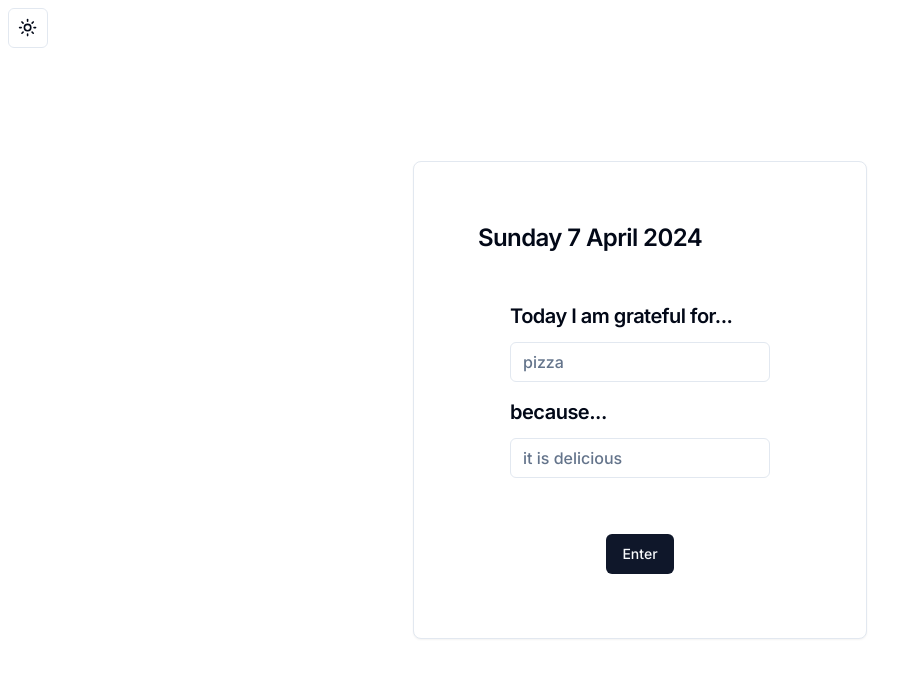
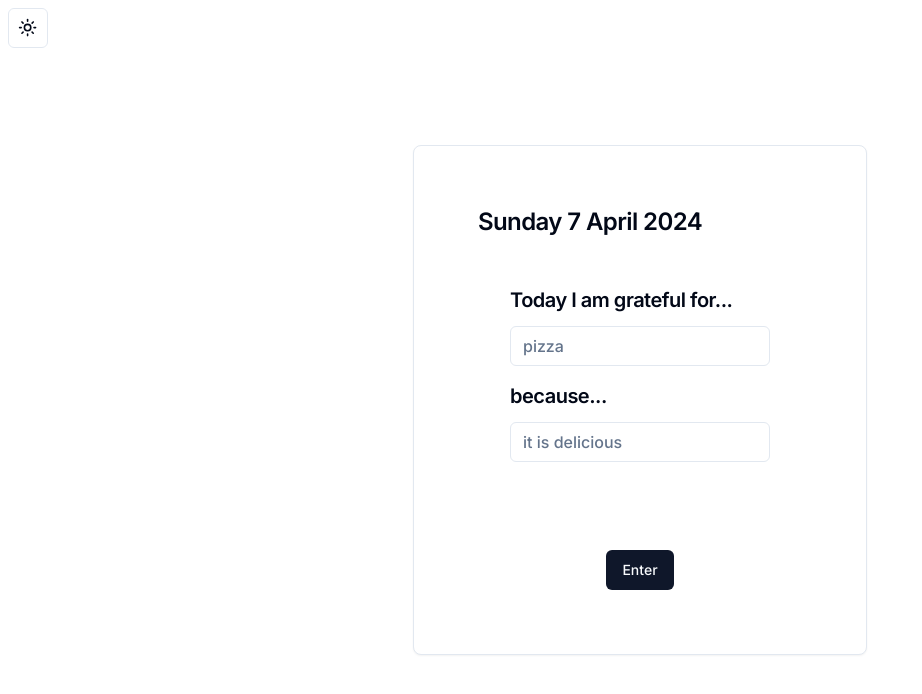
Before and after one commit to avi-mukesh/bemore, a Next.js app: page /dashboard in a window 1280 px wide. Shown: the top 694 px of the page, without its empty margins (0-922 px from the left). Built offline with nearby package versions, Linux system fonts and the light colour scheme; no server answers.

Commit message:
journal entry form now using react-hook-form and zod

```diff
--- a/package.json
+++ b/package.json
@@ -10,6 +10,7 @@
   },
   "dependencies": {
     "@heroicons/react": "^2.1.3",
+    "@hookform/resolvers": "^3.3.4",
     "@prisma/client": "^5.12.1",
     "@radix-ui/react-dropdown-menu": "^2.0.6",
     "@radix-ui/react-label": "^2.0.2",
@@ -23,6 +24,7 @@
     "next-themes": "^0.3.0",
     "react": "^18",
     "react-dom": "^18",
+    "react-hook-form": "^7.51.2",
     "tailwind-merge": "^2.2.2",
     "tailwindcss-animate": "^1.0.7",
     "zod": "^3.22.4"
--- a/src/app/dashboard/page.tsx
+++ b/src/app/dashboard/page.tsx
@@ -9,6 +9,7 @@
   CardTitle,
 } from "@/components/ui/card";
 import { Input } from "@/components/ui/input";
+import JournalForm from "@/components/ui/journal-form";
 
 export default function page() {
   return (
@@ -16,38 +17,11 @@
       <CardHeader>
         <CardTitle>
           {new Date().toLocaleString("en-GB", {
-            // weekday: "long",
             dateStyle: "full",
           })}
         </CardTitle>
       </CardHeader>
-      <CardContent>
-        <div className="flex flex-col gap-5 m-8">
-          <div className="grid grid-rows-1 align-middle gap-4">
-            <p className="text-xl font-semibold leading-none tracking-tight">
-              Today I am grateful for...
-            </p>
-            <Input
-              className="text-md font-medium leading-none"
-              placeholder="pizza"
-            />
-          </div>
-          <div className="grid grid-rows-1 align-middle gap-4">
-            <p className="text-xl font-semibold leading-none tracking-tight">
-              because...
-            </p>
-            <Input
-              className="text-md font-medium leading-none"
-              placeholder="it is delicious"
-            />
-          </div>
-        </div>
-      </CardContent>
-      <CardFooter>
-        <Button variant="default" className="mx-auto">
-          Enter
-        </Button>
-      </CardFooter>
+      <JournalForm />
     </Card>
   );
 }
--- /dev/null
+++ b/src/app/loading.tsx
@@ -0,0 +1,7 @@
+import React from "react";
+
+function loading() {
+  return <div>loading</div>;
+}
+
+export default loading;
--- a/src/components/ui/auth/login-form.tsx
+++ b/src/components/ui/auth/login-form.tsx
@@ -19,8 +19,8 @@
 import React from "react";
 import { useFormState } from "react-dom";
 import { authenticate } from "@/lib/user/actions";
-import { signIn } from "next-auth/react";
 import GoogleSigninButton from "./google-signin-button";
+import SubmitButton from "./submit-button";
 
 export default function Form() {
   const [errorMessage, dispatch] = useFormState(authenticate, undefined);
@@ -58,9 +58,7 @@
               <KeyIcon className="pointer-events-none absolute left-3 top-1/2 h-[18px] w-[18px] -translate-y-1/2 text-gray-500 peer-focus:text-gray-900" />
             </div>
           </div>
-          <Button type="submit" className="w-full mt-2">
-            Log in
-          </Button>
+          <SubmitButton text="Log in" />
         </form>
         {errorMessage && (
           <div className="flex justify-center gap-2 my-2">
--- /dev/null
+++ b/src/components/ui/auth/submit-button.tsx
@@ -0,0 +1,30 @@
+"use client";
+
+import React, { useEffect } from "react";
+import { Button } from "../button";
+import { useFormStatus } from "react-dom";
+import clsx from "clsx";
+
+type PropsType = {
+  text: string;
+};
+
+export default function SubmitButton({ text }: PropsType) {
+  const { pending, data, method, action } = useFormStatus();
+
+  useEffect(() => {
+    console.log("pending:", pending);
+  }, [pending]);
+
+  return (
+    <Button
+      type="submit"
+      className={clsx("w-full mt-2", {
+        "bg-muted text-muted-foreground": pending,
+      })}
+      disabled={pending}
+    >
+      {text}
+    </Button>
+  );
+}
--- /dev/null
+++ b/src/components/ui/form.tsx
@@ -0,0 +1,176 @@
+import * as React from "react"
+import * as LabelPrimitive from "@radix-ui/react-label"
+import { Slot } from "@radix-ui/react-slot"
+import {
+  Controller,
+  ControllerProps,
+  FieldPath,
+  FieldValues,
+  FormProvider,
+  useFormContext,
+} from "react-hook-form"
+
+import { cn } from "@/lib/utils"
+import { Label } from "@/components/ui/label"
+
+const Form = FormProvider
+
+type FormFieldContextValue<
+  TFieldValues extends FieldValues = FieldValues,
+  TName extends FieldPath<TFieldValues> = FieldPath<TFieldValues>
+> = {
+  name: TName
+}
+
+const FormFieldContext = React.createContext<FormFieldContextValue>(
+  {} as FormFieldContextValue
+)
+
+const FormField = <
+  TFieldValues extends FieldValues = FieldValues,
+  TName extends FieldPath<TFieldValues> = FieldPath<TFieldValues>
+>({
+  ...props
+}: ControllerProps<TFieldValues, TName>) => {
+  return (
+    <FormFieldContext.Provider value={{ name: props.name }}>
+      <Controller {...props} />
+    </FormFieldContext.Provider>
+  )
+}
+
+const useFormField = () => {
+  const fieldContext = React.useContext(FormFieldContext)
+  const itemContext = React.useContext(FormItemContext)
+  const { getFieldState, formState } = useFormContext()
+
+  const fieldState = getFieldState(fieldContext.name, formState)
+
+  if (!fieldContext) {
+    throw new Error("useFormField should be used within <FormField>")
+  }
+
+  const { id } = itemContext
+
+  return {
+    id,
+    name: fieldContext.name,
+    formItemId: `${id}-form-item`,
+    formDescriptionId: `${id}-form-item-description`,
+    formMessageId: `${id}-form-item-message`,
+    ...fieldState,
+  }
+}
+
+type FormItemContextValue = {
+  id: string
+}
+
+const FormItemContext = React.createContext<FormItemContextValue>(
+  {} as FormItemContextValue
+)
+
+const FormItem = React.forwardRef<
+  HTMLDivElement,
+  React.HTMLAttributes<HTMLDivElement>
+>(({ className, ...props }, ref) => {
+  const id = React.useId()
+
+  return (
+    <FormItemContext.Provider value={{ id }}>
+      <div ref={ref} className={cn("space-y-2", className)} {...props} />
+    </FormItemContext.Provider>
+  )
+})
+FormItem.displayName = "FormItem"
+
+const FormLabel = React.forwardRef<
+  React.ElementRef<typeof LabelPrimitive.Root>,
+  React.ComponentPropsWithoutRef<typeof LabelPrimitive.Root>
+>(({ className, ...props }, ref) => {
+  const { error, formItemId } = useFormField()
+
+  return (
+    <Label
+      ref={ref}
+      className={cn(error && "text-destructive", className)}
+      htmlFor={formItemId}
+      {...props}
+    />
+  )
+})
+FormLabel.displayName = "FormLabel"
+
+const FormControl = React.forwardRef<
+  React.ElementRef<typeof Slot>,
+  React.ComponentPropsWithoutRef<typeof Slot>
+>(({ ...props }, ref) => {
+  const { error, formItemId, formDescriptionId, formMessageId } = useFormField()
+
+  return (
+    <Slot
+      ref={ref}
+      id={formItemId}
+      aria-describedby={
+        !error
+          ? `${formDescriptionId}`
+          : `${formDescriptionId} ${formMessageId}`
+      }
+      aria-invalid={!!error}
+      {...props}
+    />
+  )
+})
+FormControl.displayName = "FormControl"
+
+const FormDescription = React.forwardRef<
+  HTMLParagraphElement,
+  React.HTMLAttributes<HTMLParagraphElement>
+>(({ className, ...props }, ref) => {
+  const { formDescriptionId } = useFormField()
+
+  return (
+    <p
+      ref={ref}
+      id={formDescriptionId}
+      className={cn("text-sm text-muted-foreground", className)}
+      {...props}
+    />
+  )
+})
+FormDescription.displayName = "FormDescription"
+
+const FormMessage = React.forwardRef<
+  HTMLParagraphElement,
+  React.HTMLAttributes<HTMLParagraphElement>
+>(({ className, children, ...props }, ref) => {
+  const { error, formMessageId } = useFormField()
+  const body = error ? String(error?.message) : children
+
+  if (!body) {
+    return null
+  }
+
+  return (
+    <p
+      ref={ref}
+      id={formMessageId}
+      className={cn("text-sm font-medium text-destructive", className)}
+      {...props}
+    >
+      {body}
+    </p>
+  )
+})
+FormMessage.displayName = "FormMessage"
+
+export {
+  useFormField,
+  Form,
+  FormItem,
+  FormLabel,
+  FormControl,
+  FormDescription,
+  FormMessage,
+  FormField,
+}
--- /dev/null
+++ b/src/components/ui/journal-form.tsx
@@ -0,0 +1,92 @@
+"use client";
+
+import React from "react";
+import { CardContent, CardFooter } from "./card";
+import { Input } from "./input";
+import { Button } from "./button";
+import { useForm } from "react-hook-form";
+import { z } from "zod";
+import { zodResolver } from "@hookform/resolvers/zod";
+import {
+  Form,
+  FormControl,
+  FormDescription,
+  FormField,
+  FormItem,
+  FormLabel,
+  FormMessage,
+} from "./form";
+
+const formSchema = z.object({
+  gratefulFor: z.string().max(63),
+  reason: z.string().max(63),
+});
+
+function JournalForm() {
+  const form = useForm<z.infer<typeof formSchema>>({
+    resolver: zodResolver(formSchema),
+    defaultValues: {
+      gratefulFor: "",
+      reason: "",
+    },
+  });
+
+  function onSubmit(values: z.infer<typeof formSchema>) {
+    console.log(values);
+  }
+
+  return (
+    <Form {...form}>
+      <form onSubmit={form.handleSubmit(onSubmit)} className="space-y-8">
+        <CardContent>
+          <div className="flex flex-col gap-5 m-8">
+            <div className="grid grid-rows-1 align-middle gap-4">
+              <p className="text-xl font-semibold leading-none tracking-tight">
+                Today I am grateful for...
+              </p>
+
+              <FormField
+                control={form.control}
+                name="gratefulFor"
+                render={({ field }) => (
+                  <FormControl>
+                    <Input
+                      className="text-md font-medium leading-none"
+                      placeholder="pizza"
+                      {...field}
+                    />
+                  </FormControl>
+                )}
+              />
+            </div>
+            <div className="grid grid-rows-1 align-middle gap-4">
+              <p className="text-xl font-semibold leading-none tracking-tight">
+                because...
+              </p>
+              <FormField
+                control={form.control}
+                name="reason"
+                render={({ field }) => (
+                  <FormControl>
+                    <Input
+                      className="text-md font-medium leading-none"
+                      placeholder="it is delicious"
+                      {...field}
+                    />
+                  </FormControl>
+                )}
+              />
+            </div>
+          </div>
+        </CardContent>
+        <CardFooter>
+          <Button type="submit" variant="default" className="mx-auto">
+            Enter
+          </Button>
+        </CardFooter>
+      </form>
+    </Form>
+  );
+}
+
+export default JournalForm;
--- a/src/components/ui/navbar.tsx
+++ b/src/components/ui/navbar.tsx
@@ -11,15 +11,27 @@
 import { ModeToggle } from "../ModeToggle";
 import { signOut } from "next-auth/react";
 import { Button } from "./button";
+import { logout } from "@/lib/user/actions";
 
 type PropsType = {
   username: string | null | undefined;
 };
 
 export default function Navbar({ username }: PropsType) {
+  const handleLogout = async (e: FormData) => {
+    logout();
+  };
+
   return (
     <NavigationMenu className="fixed my-2 mx-2 w-full">
       <NavigationMenuList>
+        {username && (
+          <NavigationMenu>
+            <form action={handleLogout}>
+              <Button variant="destructive">Log out</Button>
+            </form>
+          </NavigationMenu>
+        )}
         <NavigationMenuItem>
           <ModeToggle />
         </NavigationMenuItem>
--- a/src/lib/user/actions.ts
+++ b/src/lib/user/actions.ts
@@ -4,7 +4,7 @@
 import { z } from "zod"
 import {hash} from "bcryptjs"
 import { redirect } from "next/navigation";
-import { signIn } from "@/auth";
+import { signIn, signOut } from "@/auth";
 import { AuthError } from "next-auth";
 
 const passwordRegex = new RegExp(/^(?=.*[a-z])(?=.*[A-Z])(?=.*\d)(?=.*[@$!%*?&])[A-Za-z\d@$!%*?&]{8,}$/i);
@@ -103,3 +103,11 @@
         throw error
     }
 }
+
+export async function logout() {
+    try {
+        await signOut()
+    }catch(error){
+        throw error
+    }
+}
```
Also changed, not shown: src/components/ui/auth/register-form.tsx (+10 -5 lines), 1 other file (tests, documents, lock files or other folders).
